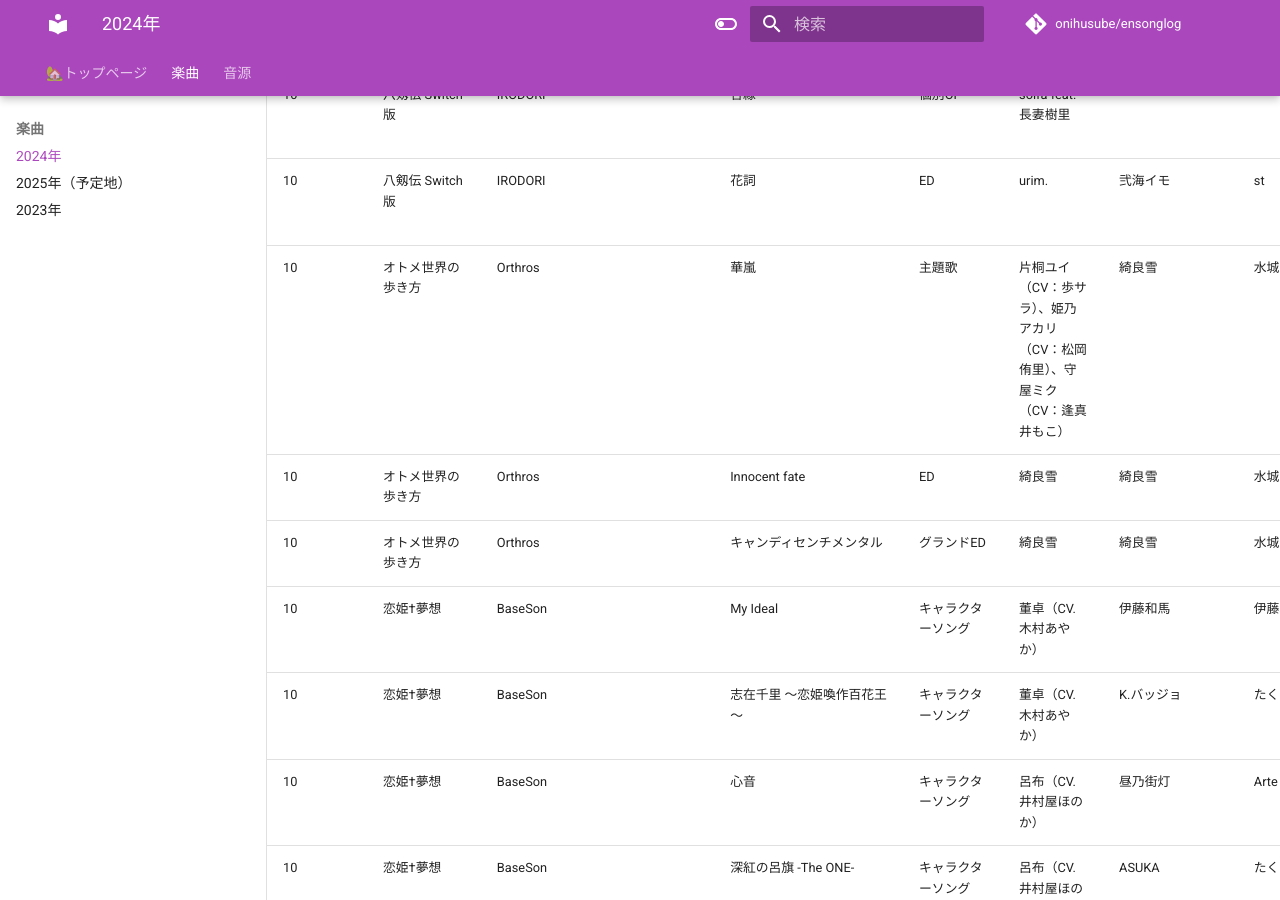
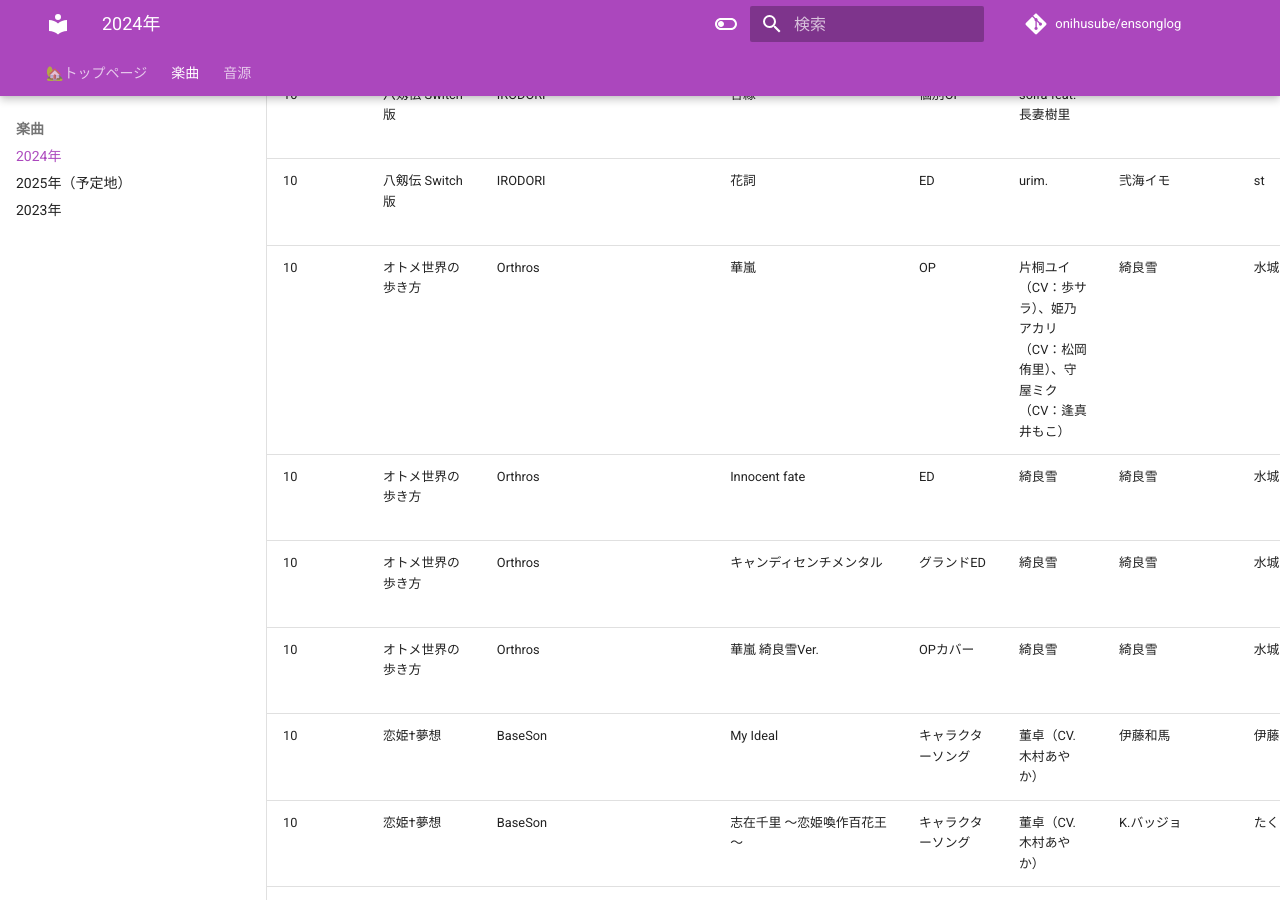
Before and after one commit to onihusube/ensonglog, an MkDocs documentation site: the page built from docs/2024/楽曲.md, in a window 1280 px wide and 900 px high, scrolled down 21633 px. Built offline with MkDocs 1.6.1 and Material for MkDocs 9.7.7, drawn with Linux system fonts in a browser that asks for light colours; emoji names are drawn with the system emoji font; comment, search, counter and statistics services are not loaded.

Commit message:
オトメきサントラ追記

```diff
--- a/docs/2024/楽曲.md
+++ b/docs/2024/楽曲.md
@@ -210,9 +210,10 @@
 | 10 | 八剱伝 Switch版 | IRODORI | 紅輪花 | OP4 | solfa feat.尾崎真実 |  |  |  | Switch版 豪華特装版特典 新規歌唱曲CD |
 | 10 | 八剱伝 Switch版 | IRODORI | 合縁 | 個別OP | solfa feat.長妻樹里 |  |  |  | Switch版 豪華特装版特典 新規歌唱曲CD |
 | 10 | 八剱伝 Switch版 | IRODORI | 花詞 | ED | urim. | 弐海イモ | st | st | PC版 豪華特装版特典「主題歌＆ED曲マキシシングルCD」 |
-| 10 | オトメ世界の歩き方 | Orthros | 華嵐 | 主題歌 | 片桐ユイ（CV：歩サラ）、姫乃アカリ（CV：松岡侑里）、守屋ミク（CV：逢真井もこ） | 綺良雪 | 水城新人 | 水城新人 | | コーラス: 綺良雪 | [:fontawesome-brands-youtube:](https://www.youtube.com/watch?v=7LEcgRjy68Y) |
-| 10 | オトメ世界の歩き方 | Orthros | Innocent fate | ED | 綺良雪 | 綺良雪 | 水城新人 | 水城新人 |  |  |
-| 10 | オトメ世界の歩き方 | Orthros | キャンディセンチメンタル | グランドED | 綺良雪 | 綺良雪 | 水城新人 | 水城新人 |  |  |
+| 10 | オトメ世界の歩き方 | Orthros | 華嵐 | OP | 片桐ユイ（CV：歩サラ）、姫乃アカリ（CV：松岡侑里）、守屋ミク（CV：逢真井もこ） | 綺良雪 | 水城新人 | 水城新人 | オトメ世界の歩き方 オリジナルサウンドトラック | コーラス: 綺良雪 | [:fontawesome-brands-youtube:](https://www.youtube.com/watch?v=7LEcgRjy68Y) |
+| 10 | オトメ世界の歩き方 | Orthros | Innocent fate | ED | 綺良雪 | 綺良雪 | 水城新人 | 水城新人 | オトメ世界の歩き方 オリジナルサウンドトラック |  |
+| 10 | オトメ世界の歩き方 | Orthros | キャンディセンチメンタル | グランドED | 綺良雪 | 綺良雪 | 水城新人 | 水城新人 | オトメ世界の歩き方 オリジナルサウンドトラック |  |
+| 10 | オトメ世界の歩き方 | Orthros | 華嵐 綺良雪Ver. | OPカバー | 綺良雪 | 綺良雪 | 水城新人 | 水城新人 | オトメ世界の歩き方 オリジナルサウンドトラック | コーラス: 綺良雪 | [:fontawesome-brands-youtube:](https://www.youtube.com/watch?v=7LEcgRjy68Y) |
 | 10 | 恋姫†夢想 | BaseSon | My Ideal | キャラクターソング | 董卓（CV.木村あやか） | 伊藤和馬 | 伊藤和馬 | 伊藤和馬 | 恋姫†夢想 キャラクターソング vol.4 董卓 | | [:fontawesome-brands-youtube:](https://www.youtube.com/watch?v=5JsxKNmt8YI) |
 | 10 | 恋姫†夢想 | BaseSon | 志在千里 ～恋姫喚作百花王～ | キャラクターソング | 董卓（CV.木村あやか） | K.バッジョ | たくまる | たくまる | 恋姫†夢想 キャラクターソング vol.4 董卓 | | [:fontawesome-brands-youtube:](https://www.youtube.com/watch?v=5JsxKNmt8YI) |
 | 10 | 恋姫†夢想 | BaseSon | 心音 | キャラクターソング | 呂布（CV.井村屋ほのか） | 昼乃街灯 | Arte Refact | Arte Refact | 恋姫†夢想 キャラクターソング vol.5 呂布 | | [:fontawesome-brands-youtube:](https://www.youtube.com/watch?v=wmAsOuQNGnk) |
```
Also changed, not shown: docs/2024/音源.md (+1 -0 lines).
